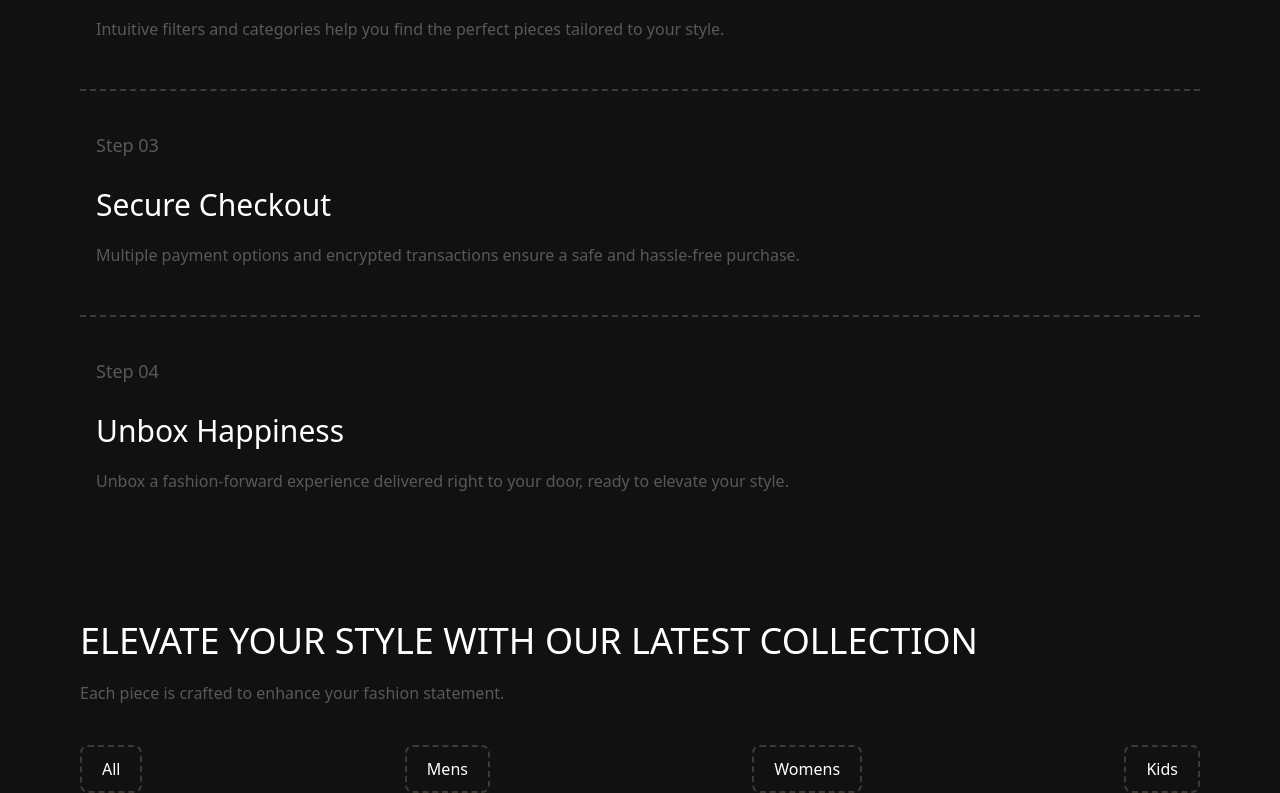
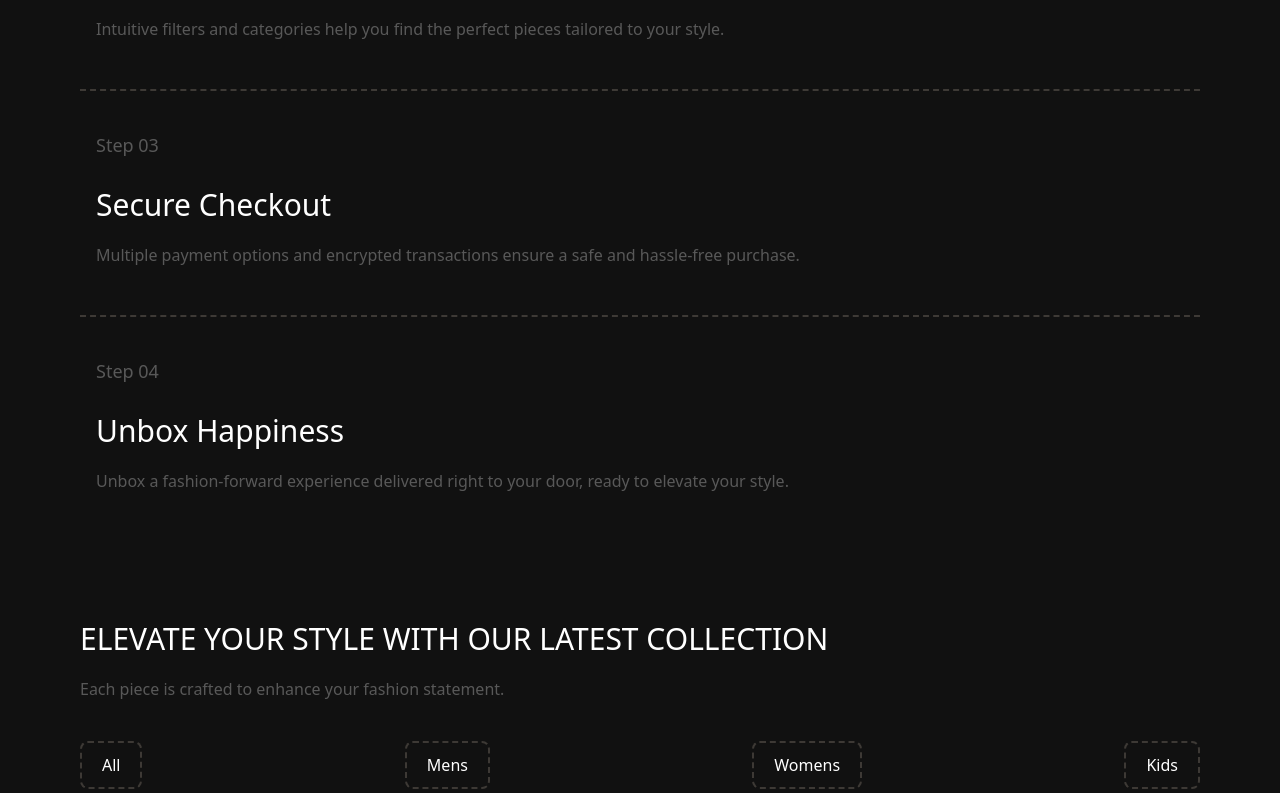
Before and after one commit to xtalireza/E-Commerce-main, a website: page public/index.html in a window 1280 px wide. Shown: the part 2352-3145 px from the top of the page. Drawn offline with Linux system fonts and the light colour scheme.

Commit message:
fix: h1 colection

```diff
--- a/public/index.html
+++ b/public/index.html
@@ -143,7 +143,7 @@
             </section>
             <section class="flex flex-col gap-10">
                 <div class="flex flex-col gap-5 pt-32 ">
-                    <h1 class="text-white text-4xl uppercase">Elevate Your Style with Our Latest Collection</h1>
+                    <h1 class="text-white text-3xl uppercase">Elevate Your Style with Our Latest Collection</h1>
                     <p class="text-white/30">Each piece is crafted to enhance your fashion statement.</p>
                 </div>
                 <div class="flex justify-between">
```
Also changed, not shown: build/style.css.
